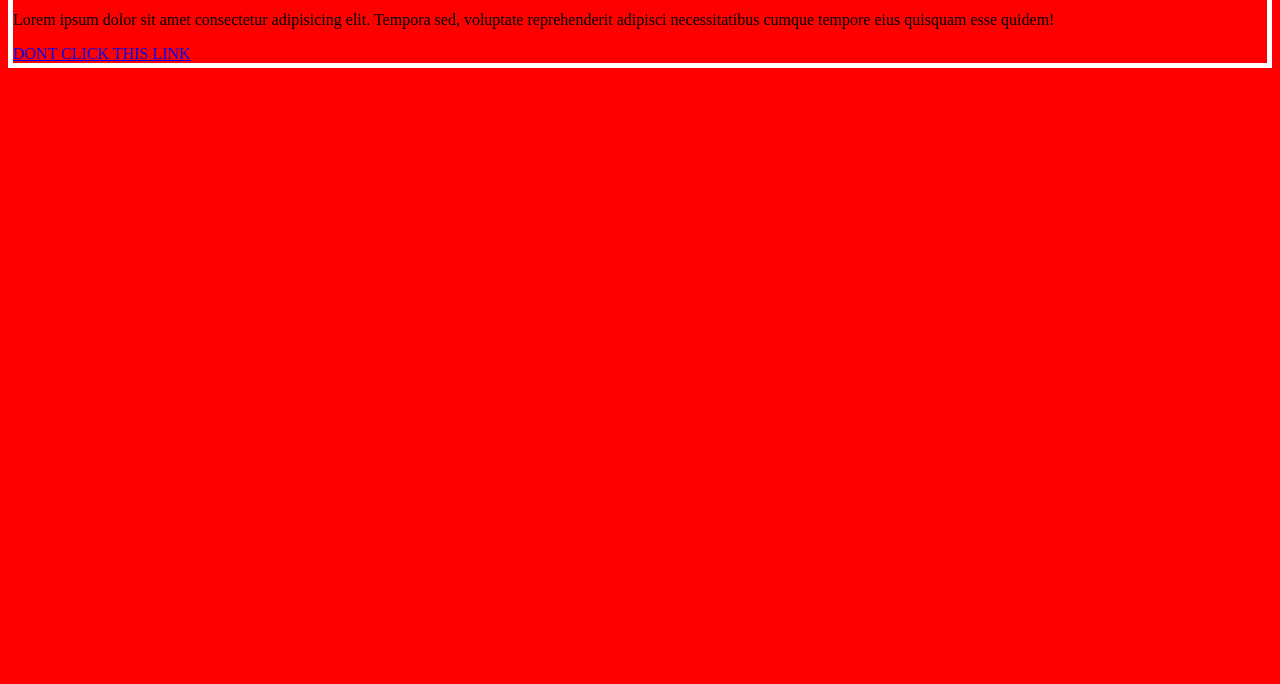
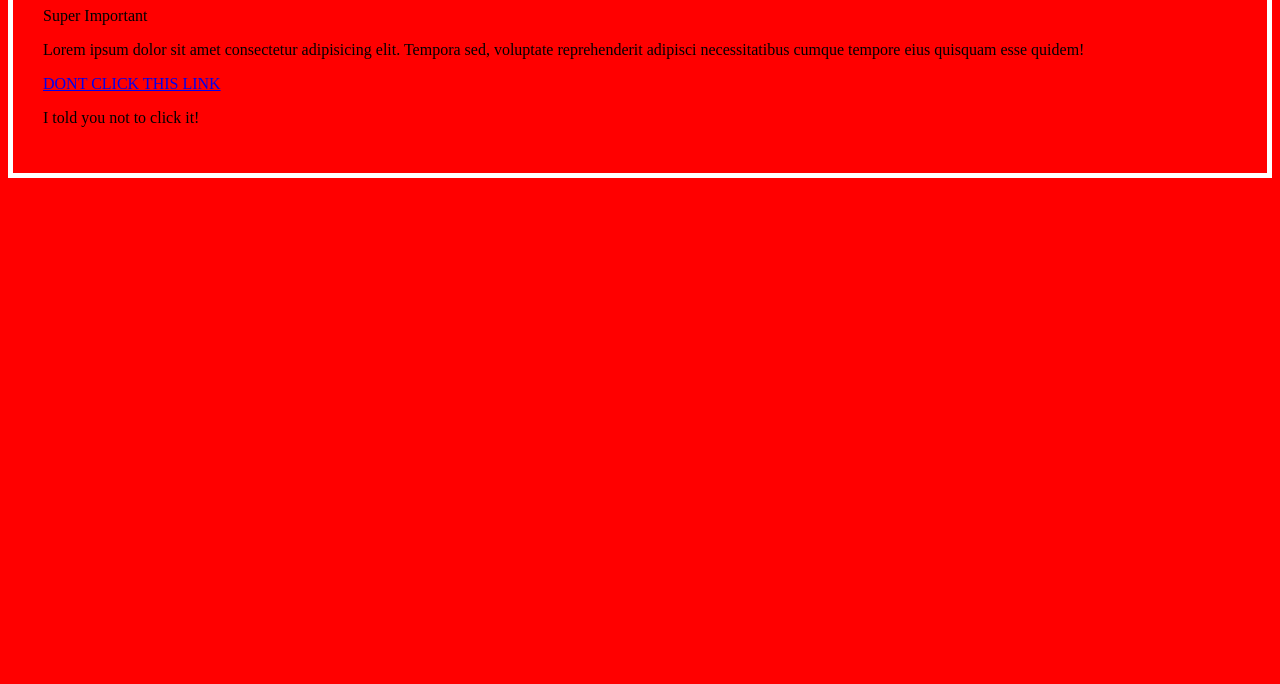
Before and after one commit to AHeroOfTime/literate-octo-giggle, a plain HTML site: page index.html in a window 1280 px wide. Shown: the part 116-800 px from the top of the page. Drawn offline with Linux system fonts and the light colour scheme.

Commit message:
more small changes to page and style

```diff
--- a/index.html
+++ b/index.html
@@ -17,6 +17,7 @@
 
   <section>
     <a href="#">DONT CLICK THIS LINK</a>
+    <p>I told you not to click it!</p>
   </section>
 </body>
 
--- a/style.css
+++ b/style.css
@@ -1,4 +1,5 @@
 body {
   background: red;
   border: 5px solid white;
+  padding: 30px;
 }
```
